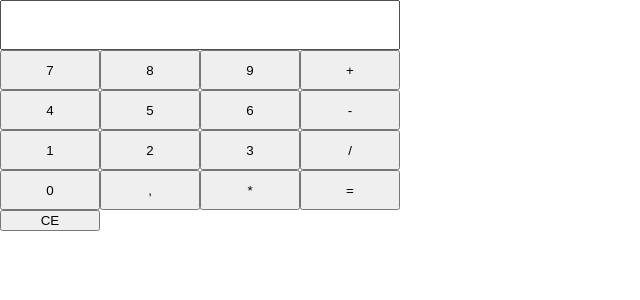
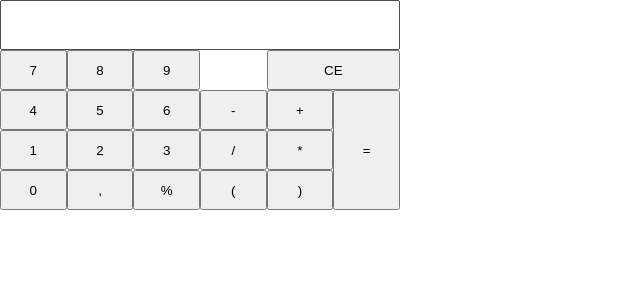
Before and after one commit to ktrzos/calculator, a React (Create React App) app: page / in a window 1280 px wide. Shown: the top 300 px of the page, without its empty margins (0-640 px from the left). Built offline with nearby package versions, Linux system fonts and the light colour scheme.

Commit message:
Final options set for the first version of application.

```diff
--- a/src/App.css
+++ b/src/App.css
@@ -15,7 +15,16 @@ body {
 
 .calculator__board {
     width: 100%;
-    display: inline-grid;
-    grid-template-columns: 25% 25% 25% 25%;
-    grid-template-rows: 40px 40px 40px 40px;
+    display: grid;
+    grid-template-columns: repeat(6,calc(100%/6));
+    grid-template-rows: repeat(4, 40px);
 }
+
+.calculator__button--ce {
+    grid-column: 5 / span 2;
+}
+
+.calculator__button--61 { /* The "=" character. */
+    grid-column: 6;
+    grid-row: 2 / span 3;
+}
--- a/src/App.js
+++ b/src/App.js
@@ -19,7 +19,7 @@ class App extends Component {
 
         let character = e.target.innerHTML;
 
-        switch (character) {
+        switch(character) {
             case 'CE':
                 this.setState({
                     input: ''
@@ -47,11 +47,10 @@ class App extends Component {
 
     render() {
         let board_items = [
-            '7', '8', '9', '+',
-            '4', '5', '6', '-',
-            '1', '2', '3', '/',
-            '0', ',', '*', '=',
-            'CE'
+            7, 8, 9, 'CE',
+            4, 5, 6, '-', '+', '=',
+            1, 2, 3, '/', '*',
+            0, ',', '%', '(', ')',
         ];
 
         return (
--- a/src/components/Button/Button.js
+++ b/src/components/Button/Button.js
@@ -1,9 +1,18 @@
-import React, { Component } from 'react';
+import React, {Component} from 'react';
 import PropTypes from 'prop-types';
 
 class Button extends Component {
     render() {
-        let className = 'calculator__button calculator__button--' + this.props.label;
+        let className     = 'calculator__button';
+        let classModifier = this.props.label;
+
+        if(this.props.label.length === 1) {
+            classModifier = this.props.label.charCodeAt(0);
+        } else if(typeof this.props.label === 'string') {
+            classModifier = classModifier.toLowerCase();
+        }
+
+        className += ' calculator__button--' + classModifier;
 
         return (
             <button className={className} onClick={this.props.onClickHandler}>
```
